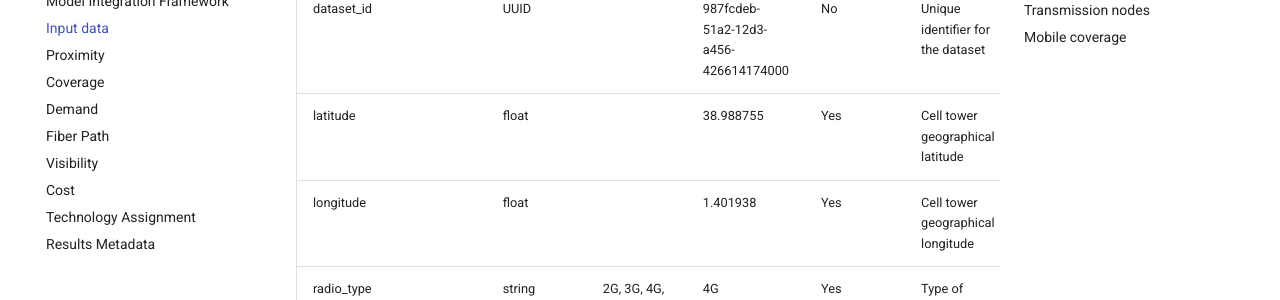
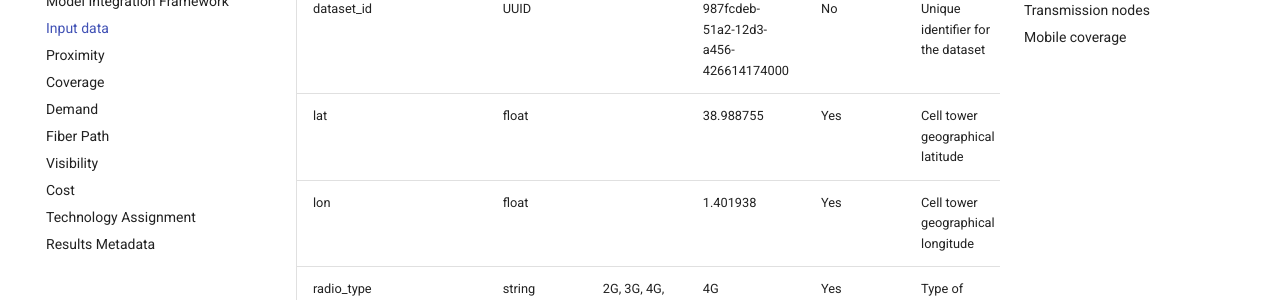
Before and after one commit to FNS-Division/inframapkit-documentation, an MkDocs documentation site: the page built from docs/inputdata.md, in a window 1280 px wide and 1400 px high, scrolled down 1926 px. Shown: the part 152-452 px from the top of the window. Built offline with MkDocs 1.6.1 and Material for MkDocs 9.7.7, drawn with Linux system fonts in a browser that asks for light colours; some of the changed text lies outside the part shown.

Commit message:
refactor: Rename latitude and longitude columns to lat and lon in cell site data documentation

```diff
--- a/docs/inputdata.md
+++ b/docs/inputdata.md
@@ -23,8 +23,8 @@ This page summarizes the data user-provided required by the toolkit. The provide
 |------------|-------------|---------|----------|-----------|------------|
 | ict_id | UUID | | 123e4567-e89b-12d3-a456-426614174000 | No | Cell tower identifier |
 | dataset_id | UUID | | 987fcdeb-51a2-12d3-a456-426614174000 | No | Unique identifier for the dataset |
-| latitude | float | | 38.988755 | Yes | Cell tower geographical latitude |
-| longitude | float | | 1.401938 | Yes | Cell tower geographical longitude |
+| lat | float | | 38.988755 | Yes | Cell tower geographical latitude |
+| lon | float | | 1.401938 | Yes | Cell tower geographical longitude |
 | radio_type | string | 2G, 3G, 4G, 5G | 4G | Yes | Type of radio transmission technology |
 | antenna_height | float | | 25 | No | Antenna height in meters from the ground, if missing a height of 25 meters will be assumed. |
 | operator_name | string | | TelOperator | No | Mobile network operator name |
@@ -37,8 +37,8 @@ This page summarizes the data user-provided required by the toolkit. The provide
 |------------|-------------|---------|----------|-----------|------------|
 | ict_id | UUID | | 123e4567-e89b-12d3-a456-426614174000 | No | Node identifier |
 | dataset_id | UUID | | 987fcdeb-51a2-12d3-a456-426614174000 | No | Unique identifier for the dataset |
-| latitude | float | | 38.988755 | Yes | Geographical latitude |
-| longitude | float | | 1.401938 | Yes | Geographical longitude |
+| lat | float | | 38.988755 | Yes | Geographical latitude |
+| lon | float | | 1.401938 | Yes | Geographical longitude |
 | transmission_medium | string | fiber, microwave, other | fiber | No | Transmission medium. If missing, 'fiber' will be assumed. |
 | node_status | string | operational, planned, under construction | operational | No | Status of the node. If missing, 'operational' will be assumed. |
 | operator_name | string | | TelOperator | No | Name of the mobile operator |
```
